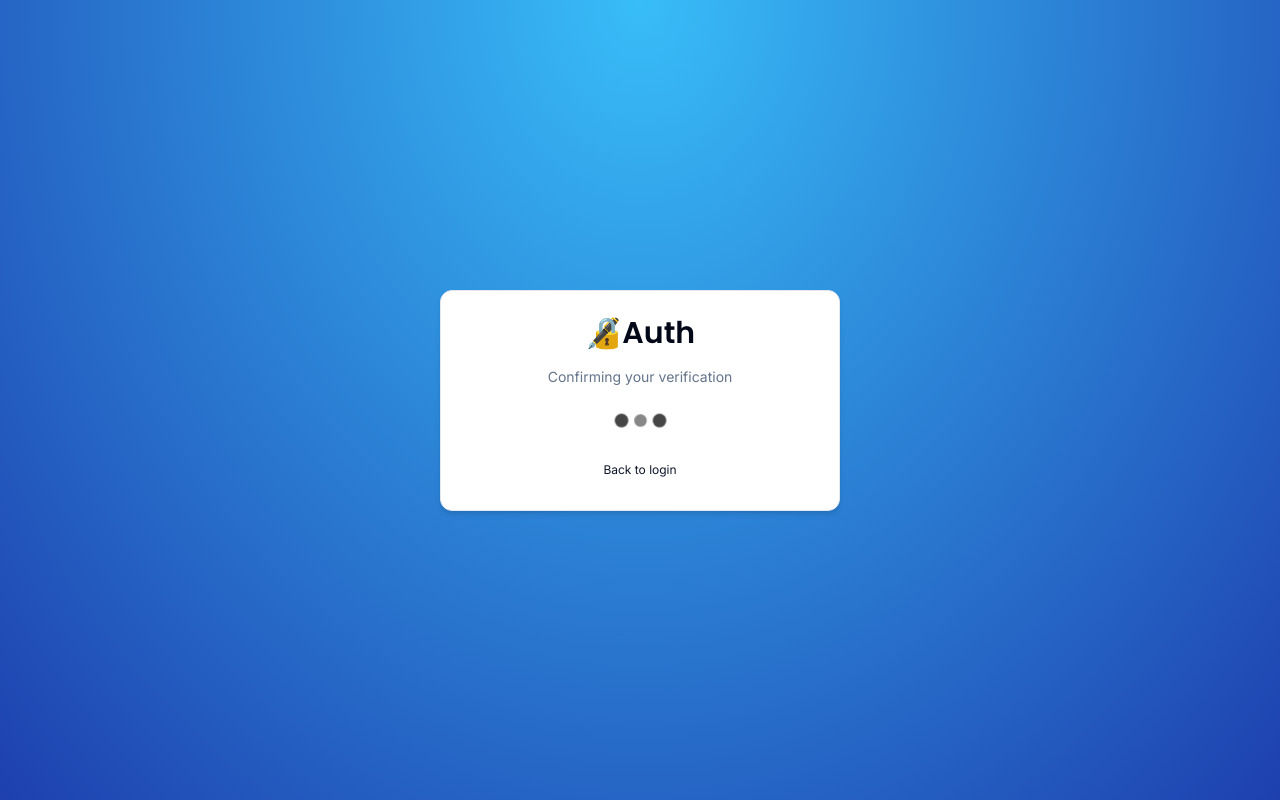
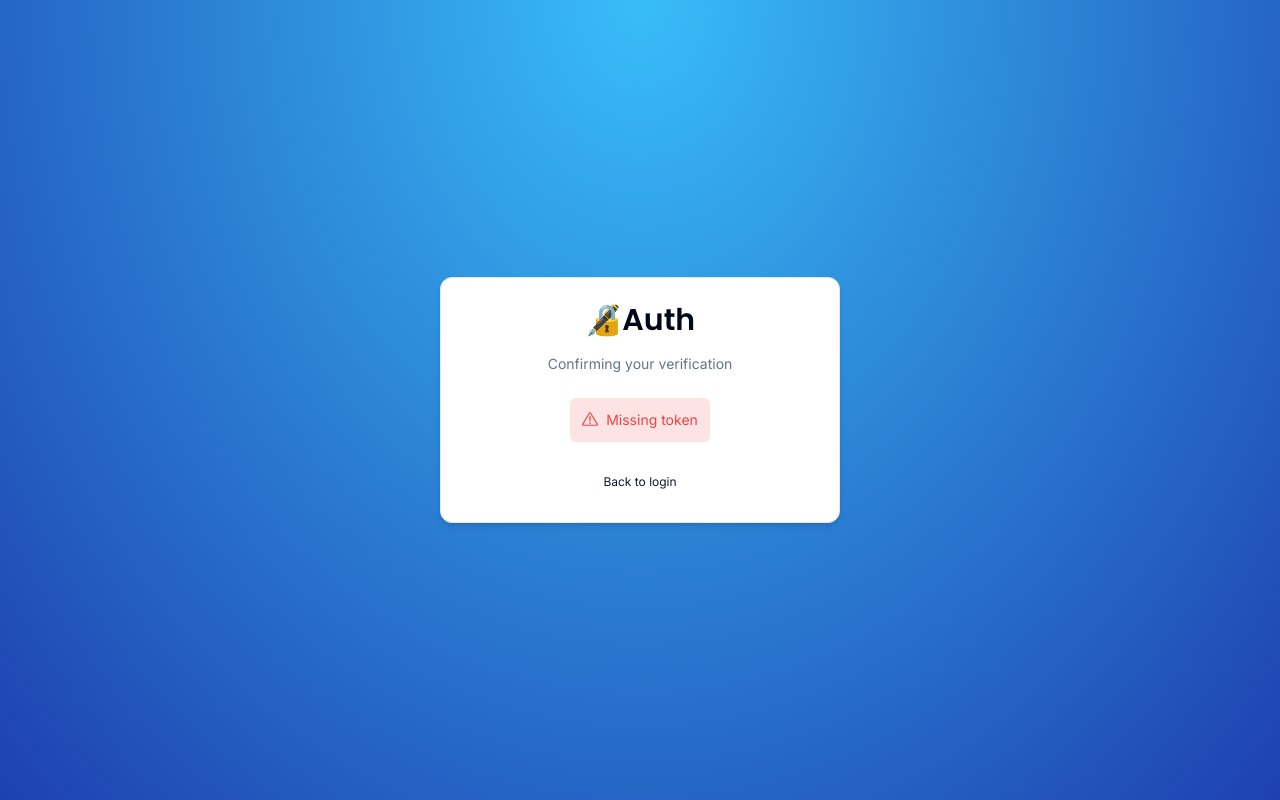
Before and after one commit to Sajid-Hossain98/next-auth-v5, a Next.js app: page /auth/new-verification in a window 1280 px wide. Built offline with nearby package versions, Linux system fonts and the light colour scheme.

Commit message:
onSubmit functionality for token verification form

```diff
--- a/components/auth/new-verification-form.tsx
+++ b/components/auth/new-verification-form.tsx
@@ -3,15 +3,31 @@
 import { BeatLoader } from "react-spinners";
 import { CardWrapper } from "./card-wrapper";
 import { useSearchParams } from "next/navigation";
-import { useCallback, useEffect } from "react";
+import { useCallback, useEffect, useState } from "react";
+import { newVerification } from "@/actions/new-verification";
+import { FormSuccess } from "../form-success";
+import { FormError } from "../form-error";
 
 export const NewVerificationForm = () => {
+  const [error, setError] = useState<string | undefined>();
+  const [success, setSuccess] = useState<string | undefined>();
   const searchParams = useSearchParams();
 
   const token = searchParams.get("token");
 
   const onSubmit = useCallback(() => {
-    console.log(token);
+    if (!token) {
+      setError("Missing token");
+      return;
+    }
+
+    newVerification(token)
+      .then((data) => {
+        setSuccess(data.success), setError(data.error);
+      })
+      .catch(() => {
+        setError("Something went wrong!");
+      });
   }, [token]);
 
   useEffect(() => {
@@ -25,7 +41,10 @@
       backButtonLabel="Back to login"
     >
       <div className="flex items-center justify-center w-full">
-        <BeatLoader />
+        {!success && !error && <BeatLoader />}
+
+        <FormSuccess message={success} />
+        <FormError message={error} />
       </div>
     </CardWrapper>
   );
```
